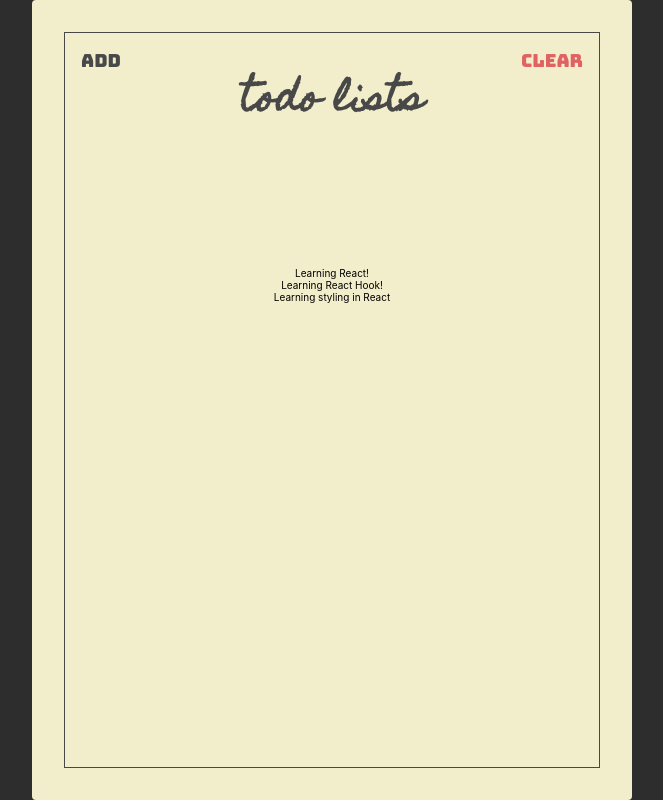
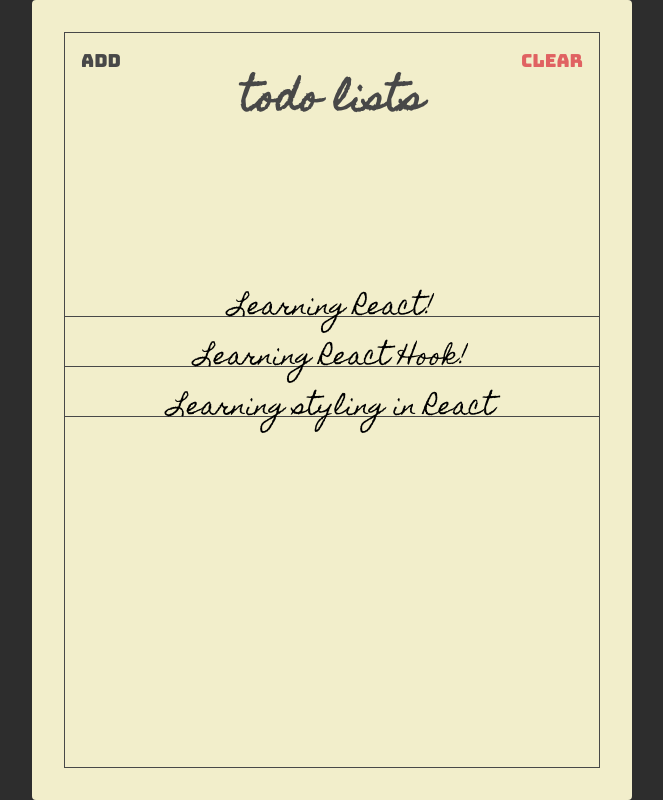
Before and after one commit to Sholahudin/react-todolist, a React (Create React App) app: page / in a window 1280 px wide. Shown: the whole page, without its empty margins (308-971 px from the left). Built offline with nearby package versions, Linux system fonts and the light colour scheme.

Commit message:
todo styles theme

```diff
--- a/src/App.js
+++ b/src/App.js
@@ -9,6 +9,9 @@ const theme = {
       black: "#484848",
       red: "#e06262"
     }
+  },
+  font: {
+    primary: "Homemade Apple"
   }
 };
 
--- a/src/components/todo/Todo.jsx
+++ b/src/components/todo/Todo.jsx
@@ -1,4 +1,5 @@
-import React from "react";
+/** @jsxImportSource @emotion/react */
+// import React from "react";
 import PropTypes from "prop-types";
 import { useTheme } from "@emotion/react";
 
@@ -8,9 +9,9 @@ import * as styles from "./todo.styles";
 const Todo = ({ text, completeTodo, index, isCompleted }) => {
   const theme = useTheme();
   return (
-    <div css={styles.todo} onClick={() => completeTodo(index)}>
+    <div css={styles.todo({ theme })} onClick={() => completeTodo(index)}>
       <span
-        css={styles.todoText(theme)}
+        css={styles.todoText}
         style={{ textDecoration: isCompleted ? "line-through" : "initial" }}
       >
         {text}
--- a/src/components/todo/todo.styles.js
+++ b/src/components/todo/todo.styles.js
@@ -1,6 +1,6 @@
 import { css } from "@emotion/react";
 
-export const todo = (theme) => {
+export const todo = ({ theme }) =>
   css`
     position: relative;
 
@@ -8,14 +8,13 @@ export const todo = (theme) => {
 
     max-height: 34px;
     margin: 16px 0 0;
-    font-family: "Homemade Apple", sans-serif;
+    font-family: ${theme.font.primary}, sans-serif;
     font-size: 24px;
 
     border-bottom: 1px solid ${theme.color.primary.black};
   `;
-};
 
-export const todoText = () => {
+export const todoText = () =>
   css`
     width: 100%;
     height: 50px;
@@ -23,4 +22,3 @@ export const todoText = () => {
     left: 50%;
     transform: translate(-50%);
   `;
-};
```
Also changed, not shown: src/components/todoform/todoform.styles.js (added, +44 -0 lines).
